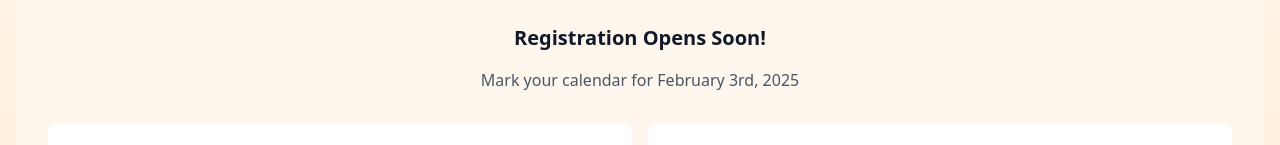
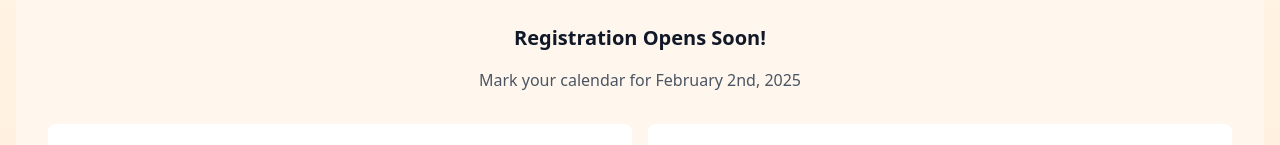
Before and after one commit to William2897/aoy-registration-form, a React (Vite) app in the folder frontend/: page / in a window 1280 px wide. Shown: the part 344-489 px from the top of the page. Built offline with nearby package versions, Linux system fonts and the light colour scheme.

Commit message:
Update registration start date to February 2nd, 2025 in RegistrationCountdown component

```diff
--- a/frontend/src/components/RegistrationCountdown.tsx
+++ b/frontend/src/components/RegistrationCountdown.tsx
@@ -11,7 +11,7 @@ const RegistrationCountdown: React.FC<RegistrationCountdownProps> = ({ onStart }
     hours: 0
   });
 
-  const registrationStartDate = new Date('2025-02-03T00:00:00Z');
+  const registrationStartDate = new Date('2025-02-02T00:00:00Z'); // February 2nd, 2025
 
   useEffect(() => {
     const calculateTimeLeft = () => {
@@ -54,7 +54,7 @@ const RegistrationCountdown: React.FC<RegistrationCountdownProps> = ({ onStart }
               Registration Opens Soon!
             </h3>
             <p className="text-gray-600 dark:text-gray-300 mb-8">
-              Mark your calendar for February 3rd, 2025
+              Mark your calendar for February 2nd, 2025
             </p>
 
             <div className="grid grid-cols-2 gap-4">
```
